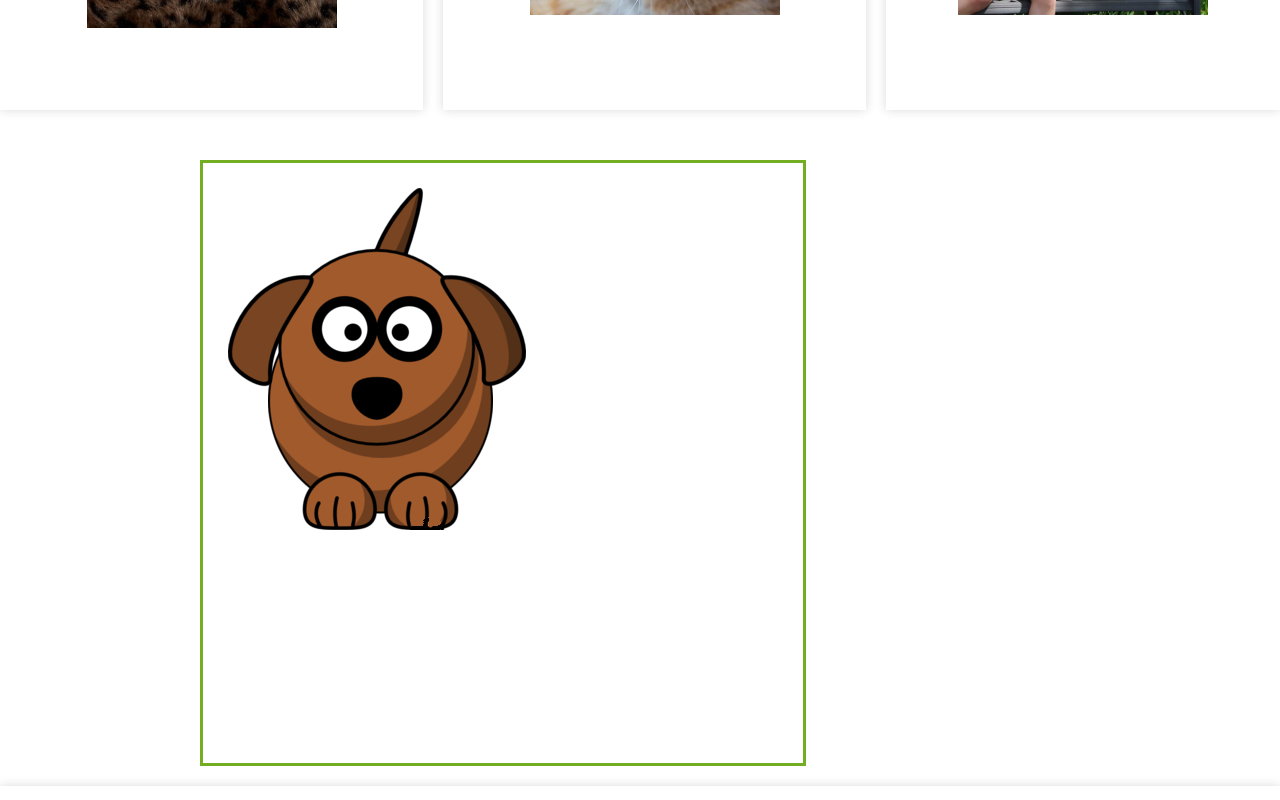
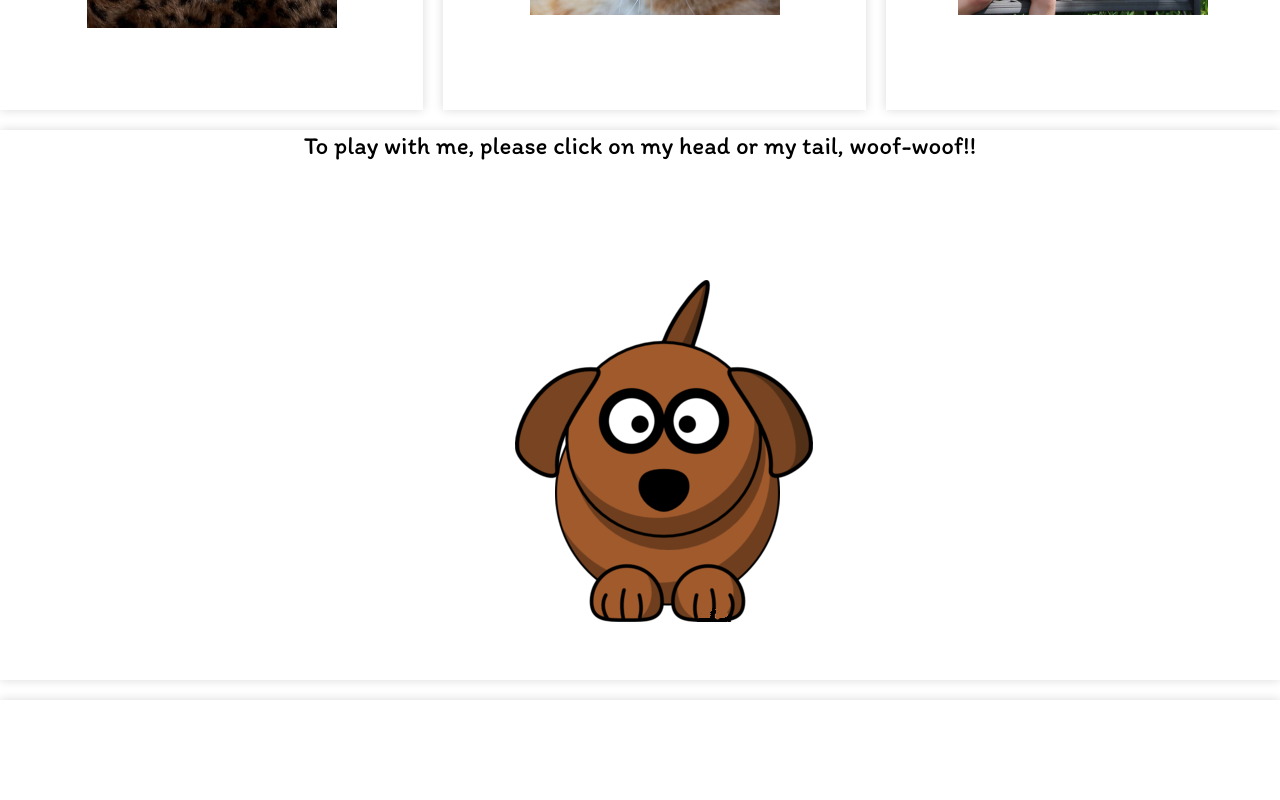
Before and after one commit to roberta-fiume/theRescueHouse, a Vue app: page / in a window 1280 px wide. Shown: the part 1240-2040 px from the top of the page. Built offline with nearby package versions, Linux system fonts and the light colour scheme.

Commit message:
Adds title to animated dog.

```diff
--- a/src/components/AnimatedDog.vue
+++ b/src/components/AnimatedDog.vue
@@ -1,9 +1,12 @@
 <template>
- <div id=container>
-    <img v-bind:class="{ 'animate-head': isDogHeadClicked }" class="dog-head" :src="images.dogHead" @click="animateHead"/>
-    <img class="dog-body" :src="images.dogBody"/>
-    <img v-bind:class="{ 'animate-tail': isDogTailClicked }" class="dog-tail" :src="images.dogTail" @click="animateTail"/>
-  </div>
+    <div class="dog-container">
+        <p class="dog-title">To play with me, please click on my head or my tail, woof-woof!!</p>
+        <div class="animated-dog">
+            <img v-bind:class="{ 'animate-head': isDogHeadClicked }" class="dog-head" :src="images.dogHead" @click="animateHead"/>
+            <img class="dog-body" :src="images.dogBody"/>
+            <img v-bind:class="{ 'animate-tail': isDogTailClicked }" class="dog-tail" :src="images.dogTail" @click="animateTail"/>
+        </div>
+    </div>
 </template>
 
 <script>
--- a/src/styles/components/animatedDog.scss
+++ b/src/styles/components/animatedDog.scss
@@ -1,11 +1,26 @@
-#container {
-    margin-top: 50px;
-    margin-left: 200px;
+@mixin textProperties($setFontSize:23px) {
+    font-family: 'Itim', cursive;
+    font-size: $setFontSize;
+    color: black;
+}
+
+.dog-container {
+    width: 100%;
+    height: 550px;
+    box-shadow: 0 0 10px 0 rgba(0, 0, 0, 0.15);
+    margin: 20px 0 20px;
+}
+.dog-title {
+    margin-top: 10px;
+    @include textProperties(25px);
+}
+
+.animated-dog {
+    margin-top: 70px;
     text-align: left;
     position: relative;
-    width: 600px;
-    height: 600px;
-    border: 3px solid #73AD21;
+    display: inline-block;
+    width: 300px;
 
     img {
         position: absolute;
@@ -22,20 +37,12 @@
     z-index: 1;
     margin-top: 100px;
     margin-left: 40px;
-    // background-repeat: no-repeat;
 }
 
 .dog-tail {
     z-index: 3;
 }
 
-// div.dog-body {
-//     z-index: 1;
-//     height: 300px;
-//     margin-top: -175px;
-//     margin-left: 40px;
-//     background-repeat: no-repeat;
-// }
 
 .animate-head {
     animation: head-move 1s ease-in-out infinite;
```
